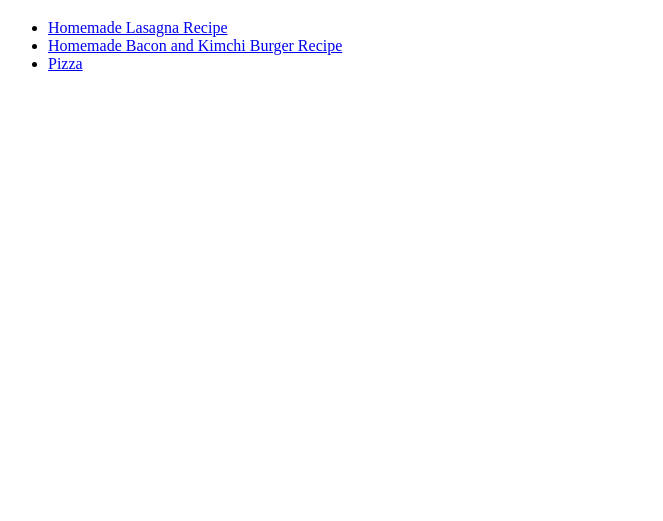
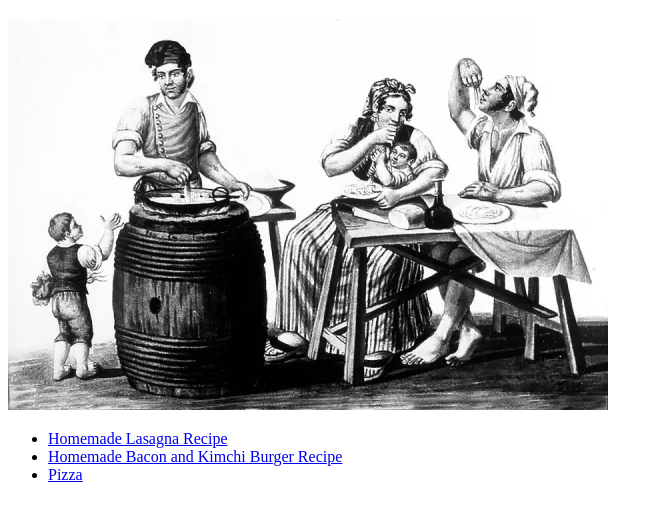
Before and after one commit to checodotcom/odin-recipes, a plain HTML site: page index.html in a window 1280 px wide. Shown: the part 61-582 px from the top of the page, without its empty margins (0-663 px from the left). Drawn offline with Linux system fonts and the light colour scheme.

Commit message:
2nd try adding cover
Should be it

```diff
--- a/index.html
+++ b/index.html
@@ -7,6 +7,7 @@
 </head>
 <body>
     <h1>Odin Recipes</h1>
+    <img src="recipes/Cover.webp" alt="1850 illustration of a chef">
     <ul>
         <li><a href="recipes/lasagna.html">Homemade Lasagna Recipe</a></li>
         <li><a href="recipes/hamburger.html">Homemade Bacon and Kimchi Burger Recipe</a></li>
```
